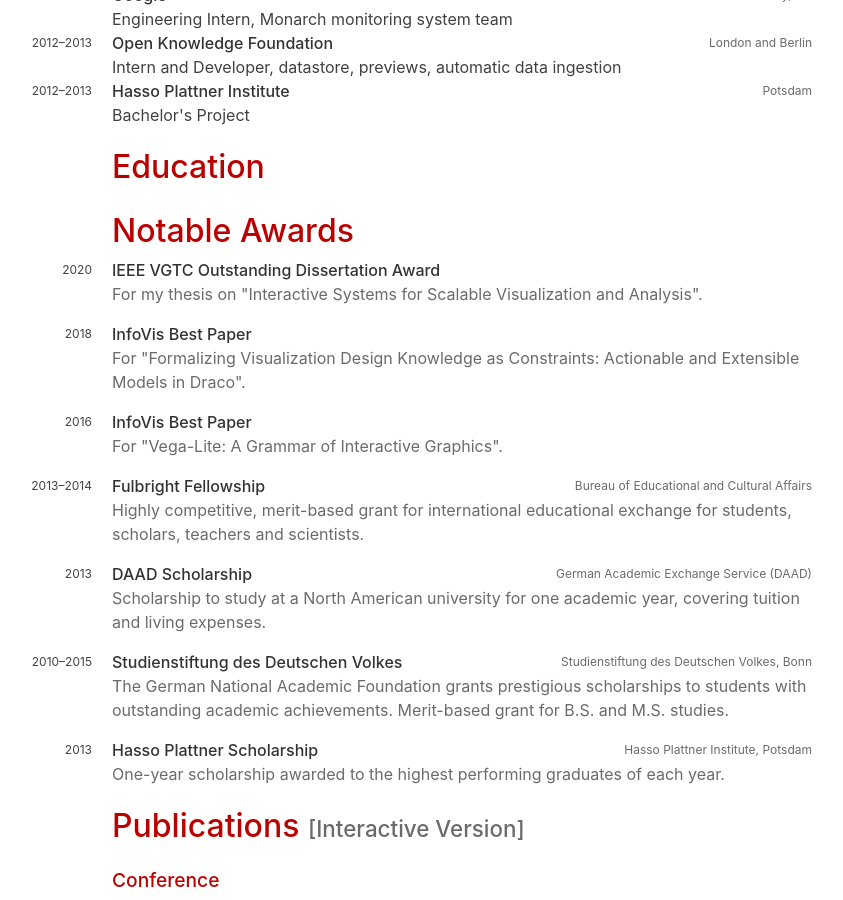
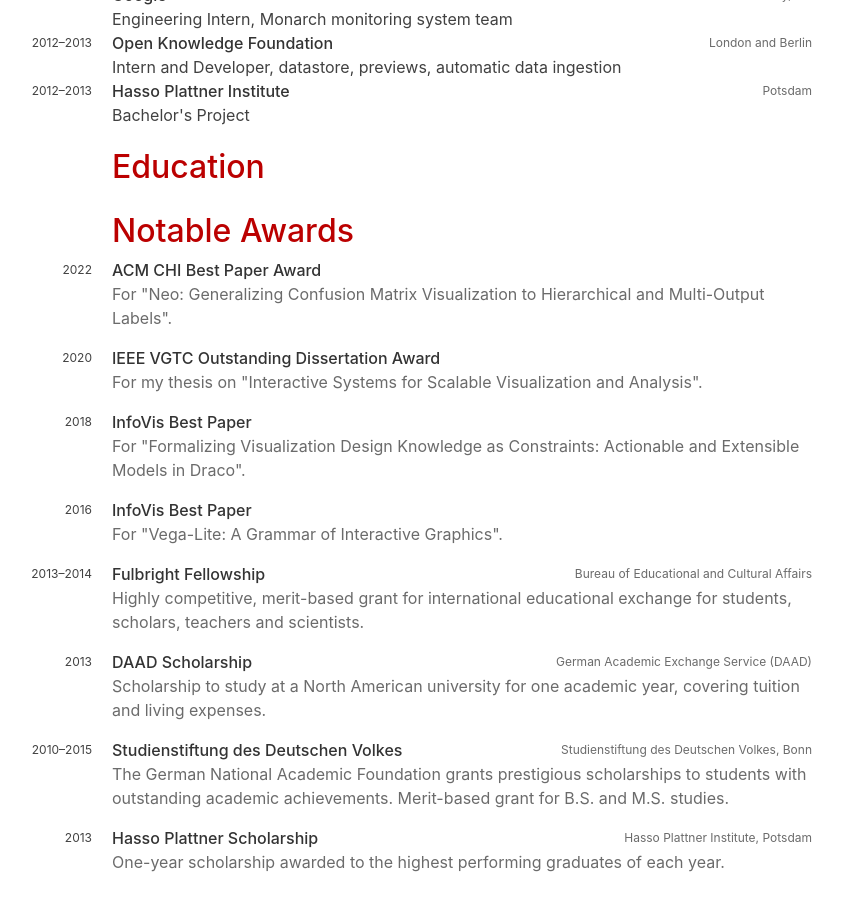
Before and after one commit to domoritz/domoritz.github.io, a Jekyll site: the page built from cv.html, in a window 1280 px wide and 900 px high, scrolled down 916 px. Shown: the whole window, without its empty margins (228-1071 px from the left). Built offline with Jekyll 4.4.1, drawn with Linux system fonts in a browser that asks for light colours.

Commit message:
Add CHI award

```diff
--- a/_data/awards.yml
+++ b/_data/awards.yml
@@ -1,3 +1,6 @@
+- name: ACM CHI Best Paper Award
+  years: 2022
+  description: "For \"Neo: Generalizing Confusion Matrix Visualization to Hierarchical and Multi-Output Labels\"."
 - name: IEEE VGTC Outstanding Dissertation Award
   years: 2020
   description: "For my thesis on \"Interactive Systems for Scalable Visualization and Analysis\"."
```
